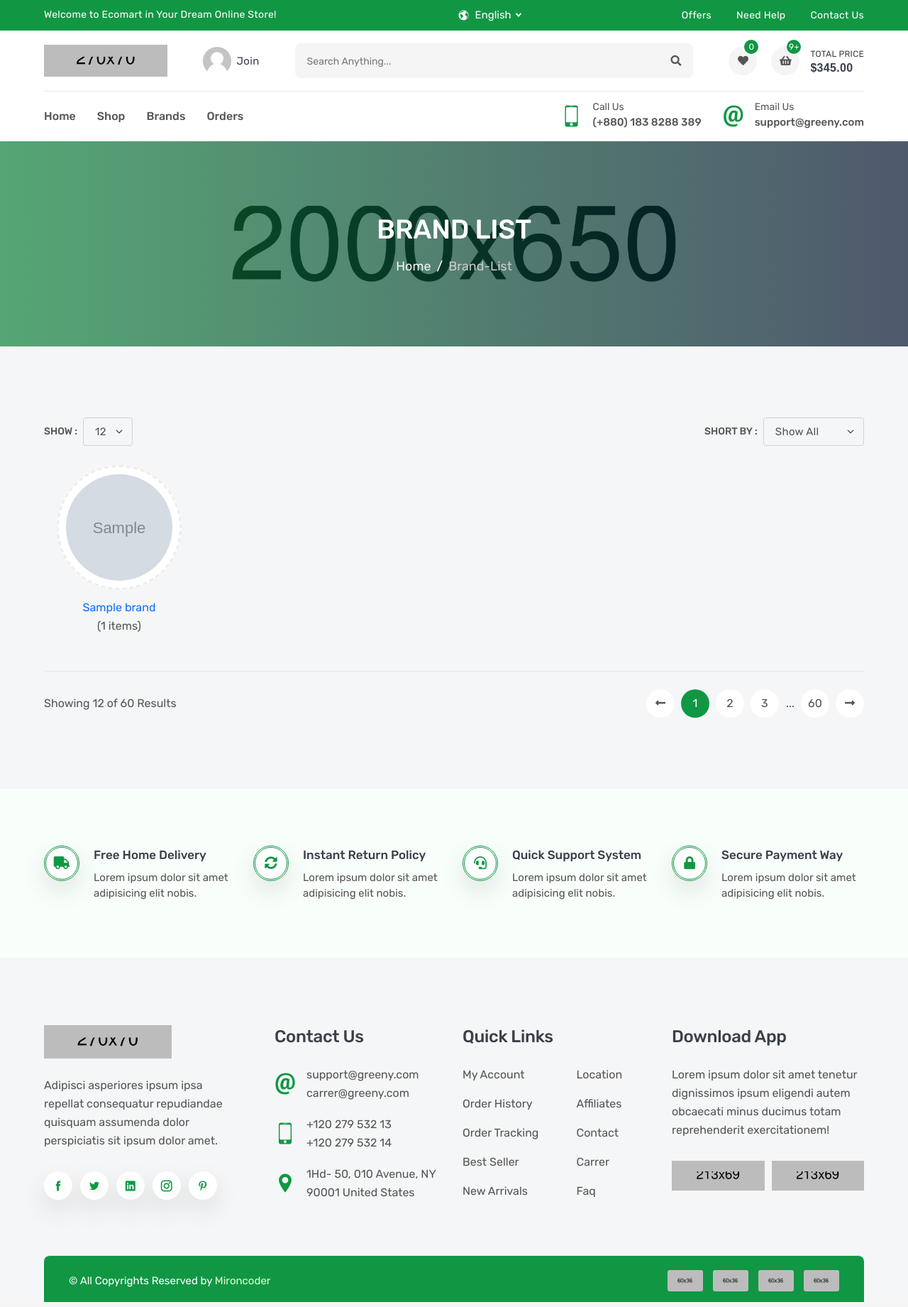
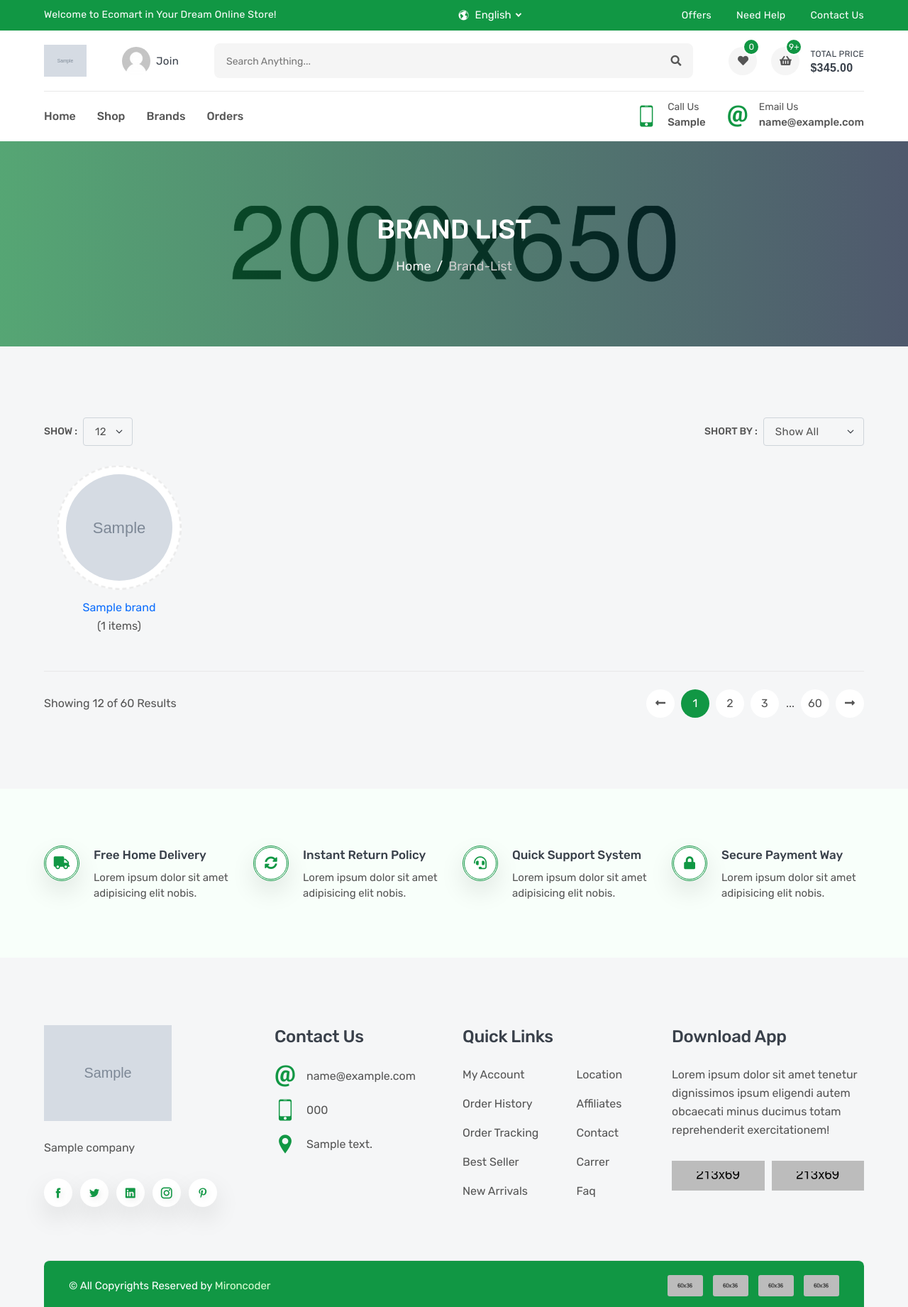
Before and after one commit to LouayTawfik/Amazon-Clone, a Django app: page /products/brands/ in a window 1280 px wide. Shown: the whole page at 71% size. Run offline with Django 4.2, Linux system fonts and the light colour scheme; tables that the repository leaves empty hold one stand-in row (values such as "Sample post"); grey boxes marked "Sample" are stand-in pictures; some libraries are stand-ins or nearby versions.

Commit message:
company data context processor

```diff
--- a/project/settings.py
+++ b/project/settings.py
@@ -75,6 +75,7 @@
                 'django.template.context_processors.request',
                 'django.contrib.auth.context_processors.auth',
                 'django.contrib.messages.context_processors.messages',
+                'settings.company_context_processor.get_company_data'
             ],
         },
     },
--- /dev/null
+++ b/settings/company_context_processor.py
@@ -0,0 +1,5 @@
+from .models import Company
+
+def get_company_data(request):
+    data = Company.objects.last()
+    return {'company_data': data}
--- a/templates/base.html
+++ b/templates/base.html
@@ -108,7 +108,7 @@
                     </div>
 
                     <a href="index.html" class="header-logo">
-                        <img src="images/logo.png" alt="logo">
+                        <img src="{{company_data.logo.url}}" alt="logo">
                     </a>
                     <a href="login.html" class="header-widget" title="My Account">
                         <img src="images/user.png" alt="user">
@@ -166,14 +166,14 @@
                                     <i class="icofont-ui-touch-phone"></i>
                                     <p>
                                         <small>call us</small>
-                                        <span>(+880) 183 8288 389</span>
+                                        <span>{{company_data.call_us}}</span>
                                     </p>
                                 </div>
                                 <div class="navbar-info">
                                     <i class="icofont-ui-email"></i>
                                     <p>
                                         <small>email us</small>
-                                        <span>support@greeny.com</span>
+                                        <span>{{company_data.email_us}}</span>
                                     </p>
                                 </div>
                             </div>
@@ -816,12 +816,12 @@
                     <div class="col-sm-6 col-xl-3">
                         <div class="footer-widget">
                             <a class="footer-logo" href="#">
-                                <img src="images/logo.png" alt="logo">
+                                <img src="{{company_data.logo.url}}" alt="logo">
                             </a>
-                            <p class="footer-desc">Adipisci asperiores ipsum ipsa repellat consequatur repudiandae quisquam assumenda dolor perspiciatis sit ipsum dolor amet.</p>
+                            <p class="footer-desc">{{company_data.subtitle}}</p>
                             <ul class="footer-social">
-                                <li><a class="icofont-facebook" href="#"></a></li>
-                                <li><a class="icofont-twitter" href="#"></a></li>
+                                <li><a class="icofont-facebook" href="{{company_data.facebook_link}}"></a></li>
+                                <li><a class="icofont-twitter" href="{{company_data.twitter_link}}"></a></li>
                                 <li><a class="icofont-linkedin" href="#"></a></li>
                                 <li><a class="icofont-instagram" href="#"></a></li>
                                 <li><a class="icofont-pinterest" href="#"></a></li>
@@ -835,20 +835,18 @@
                                 <li>
                                     <i class="icofont-ui-email"></i>
                                     <p>
-                                        <span>support@greeny.com</span>
-                                        <span>carrer@greeny.com</span>
+                                        <span>{{company_data.email}}</span>
                                     </p>
                                 </li>
                                 <li>
                                     <i class="icofont-ui-touch-phone"></i>
                                     <p>
-                                        <span>+120 279 532 13</span>
-                                        <span>+120 279 532 14</span>
+                                        <span>{{company_data.phone}}</span>
                                     </p>
                                 </li>
                                 <li>
                                     <i class="icofont-location-pin"></i>
-                                    <p>1Hd- 50, 010 Avenue, NY 90001 United States</p>
+                                    <p>{{company_data.address}}</p>
                                 </li>
                             </ul>
                         </div>
```
